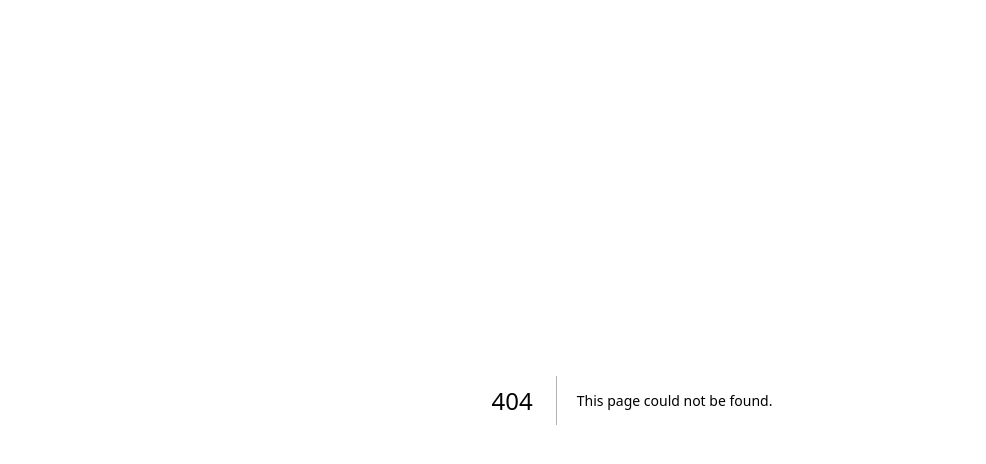
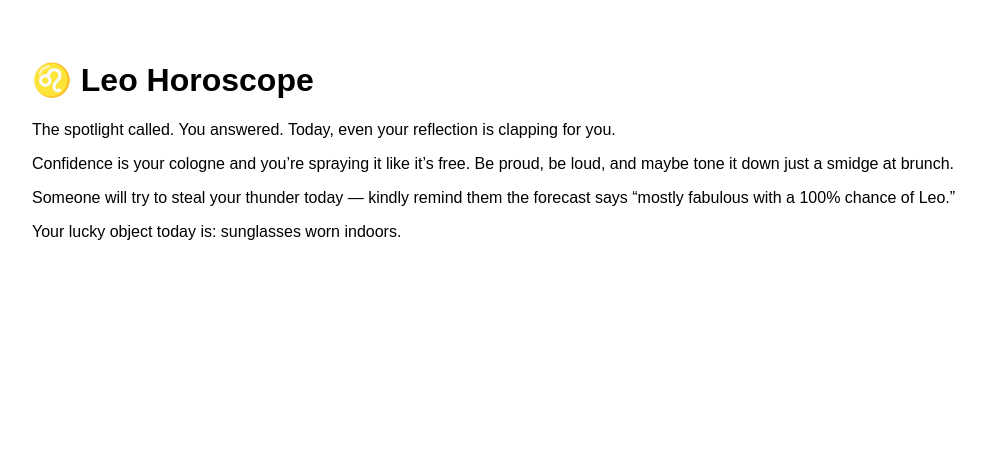
Before and after one commit to starscription/starscription, a Next.js app: page /horoscopes/leo in a window 1280 px wide. Before the commit this address had no page. Shown: the top 464 px of the page, without its empty margins (8-994 px from the left). Built offline with nearby package versions, Linux system fonts and the light colour scheme.

Commit message:
Create leo.js

```diff
--- /dev/null
+++ b/pages/horoscopes/leo.js
@@ -0,0 +1,19 @@
+export default function Leo() {
+  return (
+    <div style={{ padding: '2rem', fontFamily: 'Arial, sans-serif' }}>
+      <h1>♌️ Leo Horoscope</h1>
+      <p>
+        The spotlight called. You answered. Today, even your reflection is clapping for you.
+      </p>
+      <p>
+        Confidence is your cologne and you’re spraying it like it’s free. Be proud, be loud, and maybe tone it down just a smidge at brunch.
+      </p>
+      <p>
+        Someone will try to steal your thunder today — kindly remind them the forecast says “mostly fabulous with a 100% chance of Leo.”
+      </p>
+      <p>
+        Your lucky object today is: sunglasses worn indoors.
+      </p>
+    </div>
+  );
+}
```
